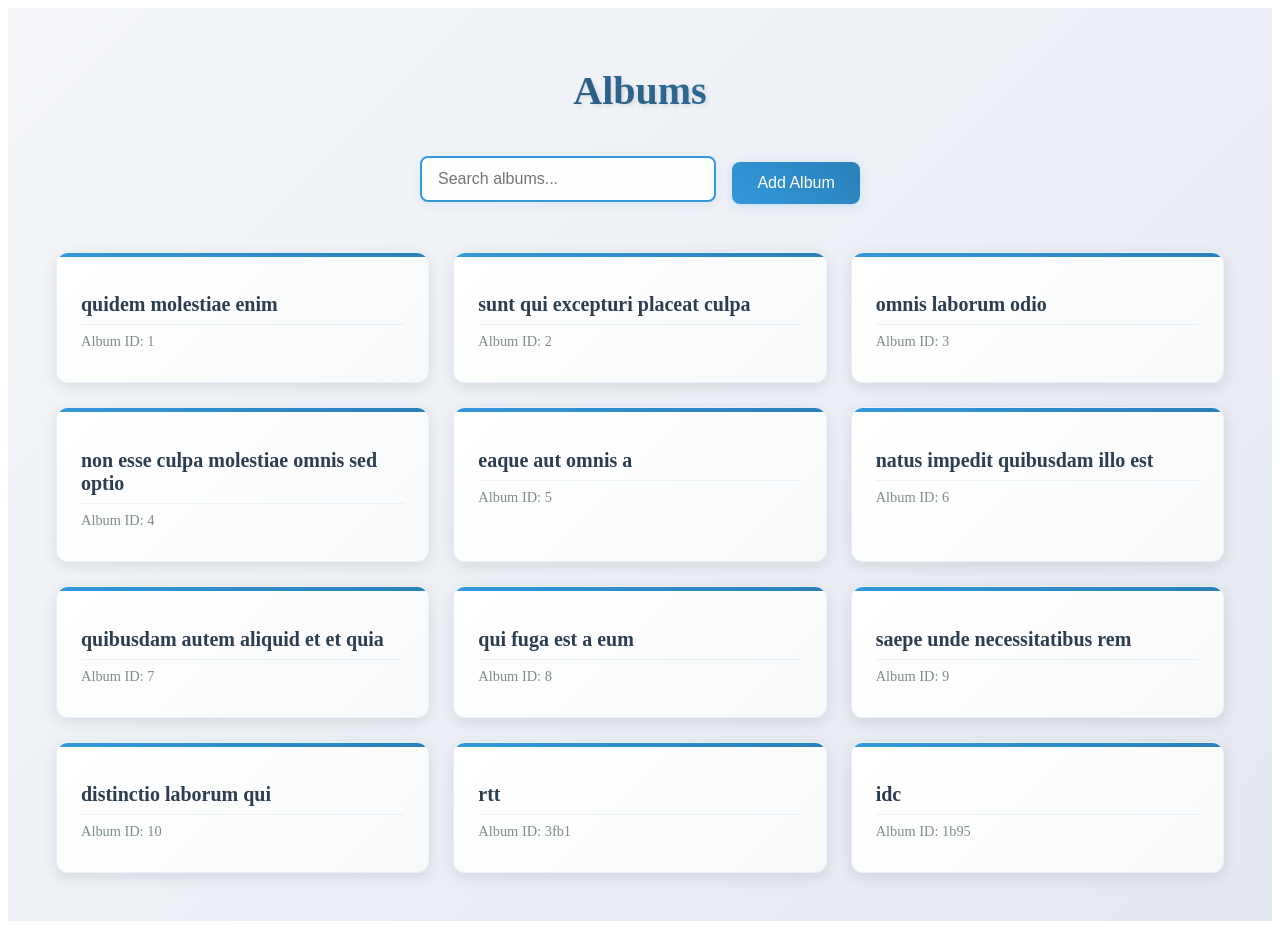
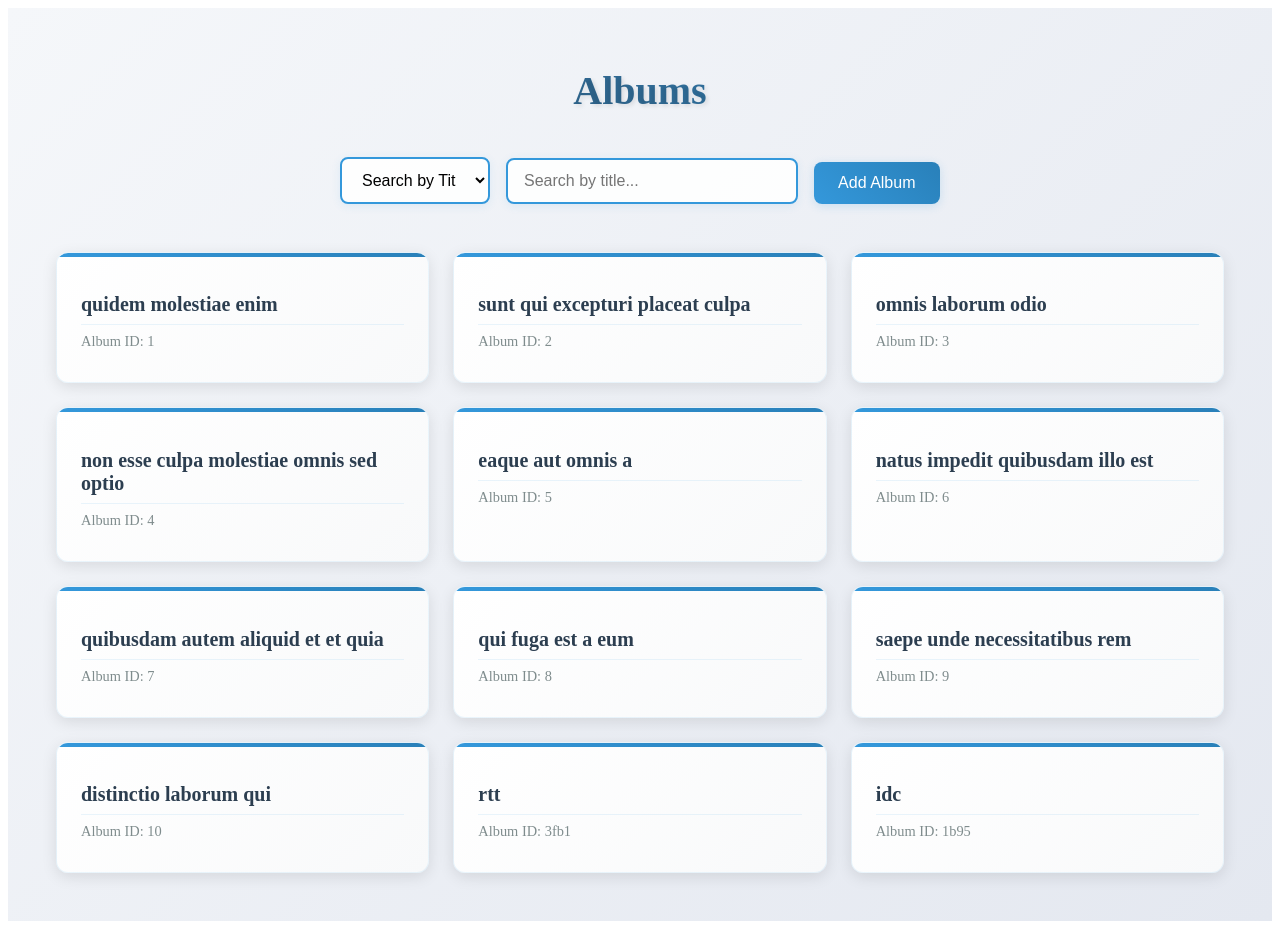
Before and after one commit to yonikl/FSWD5, a React (Vite) app: page /users/1/albums in a window 1280 px wide. Built offline with nearby package versions, Linux system fonts and the light colour scheme; data requests are answered from the project's data file; sample sign-in values are in the browser's storage.

Commit message:
added id search

```diff
--- a/src/pages/AlbumsPage.jsx
+++ b/src/pages/AlbumsPage.jsx
@@ -9,6 +9,7 @@ export default function AlbumsPage() {
     const navigate = useNavigate();
     const [albums, setAlbums] = useState([]);
     const [searchQuery, setSearchQuery] = useState('');
+    const [searchField, setSearchField] = useState('title');
     const [isModalOpen, setIsModalOpen] = useState(false);
     const [isPhotosModalOpen, setIsPhotosModalOpen] = useState(false);
     const [selectedAlbumId, setSelectedAlbumId] = useState(null);
@@ -25,9 +26,14 @@ export default function AlbumsPage() {
         }
     }, [navigate, userId]);
 
-    const filteredAlbums = albums.filter(album =>
-        album.title.toLowerCase().includes(searchQuery.toLowerCase())
-    );
+    const filteredAlbums = albums.filter(album => {
+        if (searchField === 'title') {
+            return album.title.toLowerCase().includes(searchQuery.toLowerCase());
+        } else if (searchField === 'id') {
+            return album.id.toString().includes(searchQuery);
+        }
+        return true;
+    });
 
     const handleAddAlbum = () => {
         setIsModalOpen(true);
@@ -82,9 +88,17 @@ export default function AlbumsPage() {
             <div className="albums-header">
                 <h1>Albums</h1>
                 <div className="albums-controls">
+                    <select
+                        value={searchField}
+                        onChange={(e) => setSearchField(e.target.value)}
+                        className="search-select"
+                    >
+                        <option value="title">Search by Title</option>
+                        <option value="id">Search by ID</option>
+                    </select>
                     <input
                         type="text"
-                        placeholder="Search albums..."
+                        placeholder={`Search by ${searchField}...`}
                         value={searchQuery}
                         onChange={(e) => setSearchQuery(e.target.value)}
                         className="search-input"
--- a/src/styles/AlbumsPage.css
+++ b/src/styles/AlbumsPage.css
@@ -25,12 +25,31 @@
     display: flex;
     gap: 1rem;
     margin-bottom: 2rem;
-    align-items: center;
+    align-items: end;
     justify-content: center;
     width: 100%;
-    max-width: 440px;
+    max-width: 600px;
     margin-left: auto;
     margin-right: auto;
+}
+
+.search-select {
+    padding: 0.75rem 1rem;
+    border: 2px solid #3498db;
+    border-radius: 8px;
+    font-size: 1rem;
+    transition: all 0.3s ease;
+    background-color: rgba(255, 255, 255, 0.9);
+    box-shadow: 0 2px 10px rgba(52, 152, 219, 0.1);
+    cursor: pointer;
+    min-width: 150px;
+}
+
+.search-select:focus {
+    outline: none;
+    border-color: #2980b9;
+    box-shadow: 0 2px 15px rgba(52, 152, 219, 0.2);
+    transform: translateY(-1px);
 }
 
 .search-input {
```
